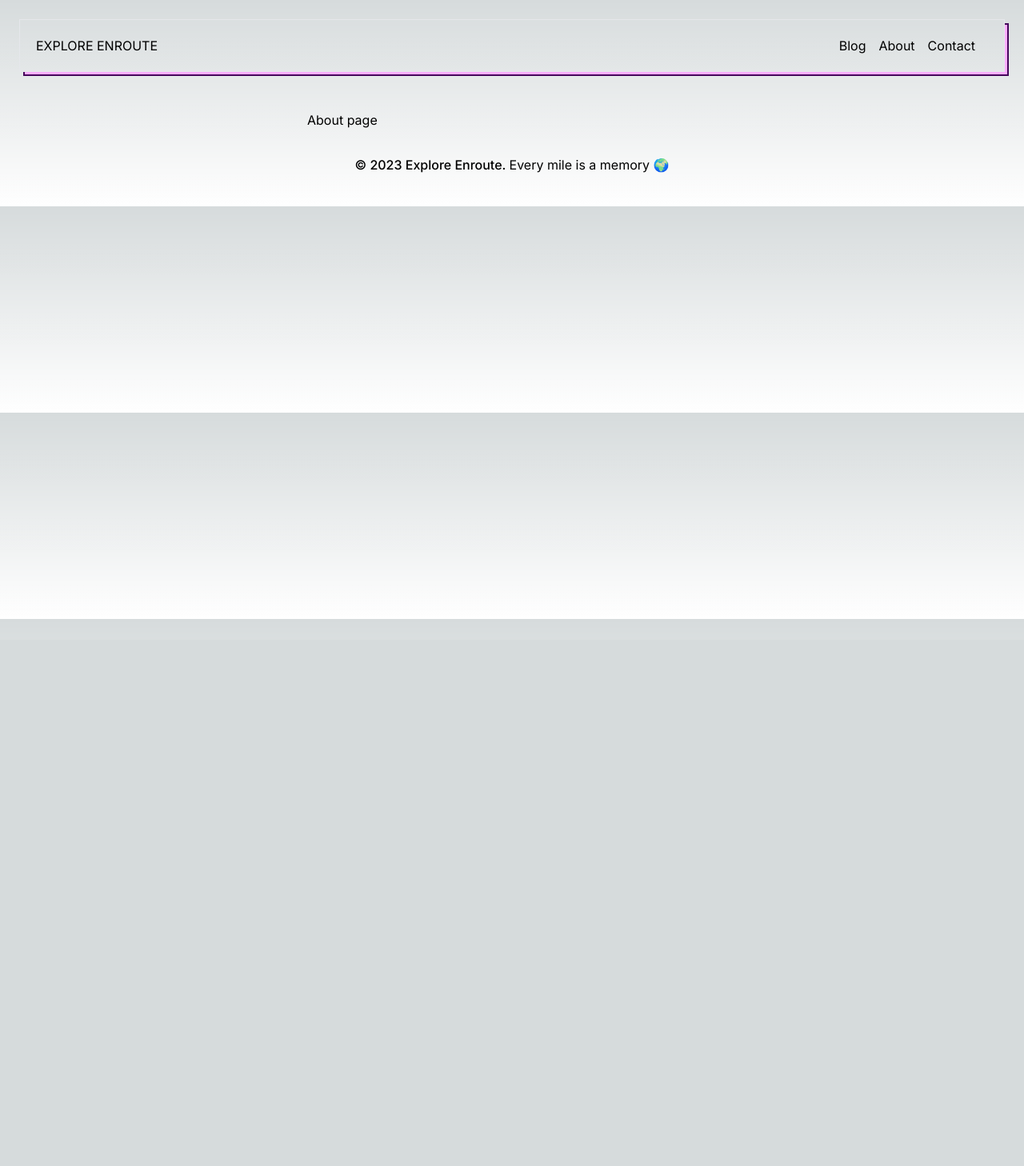
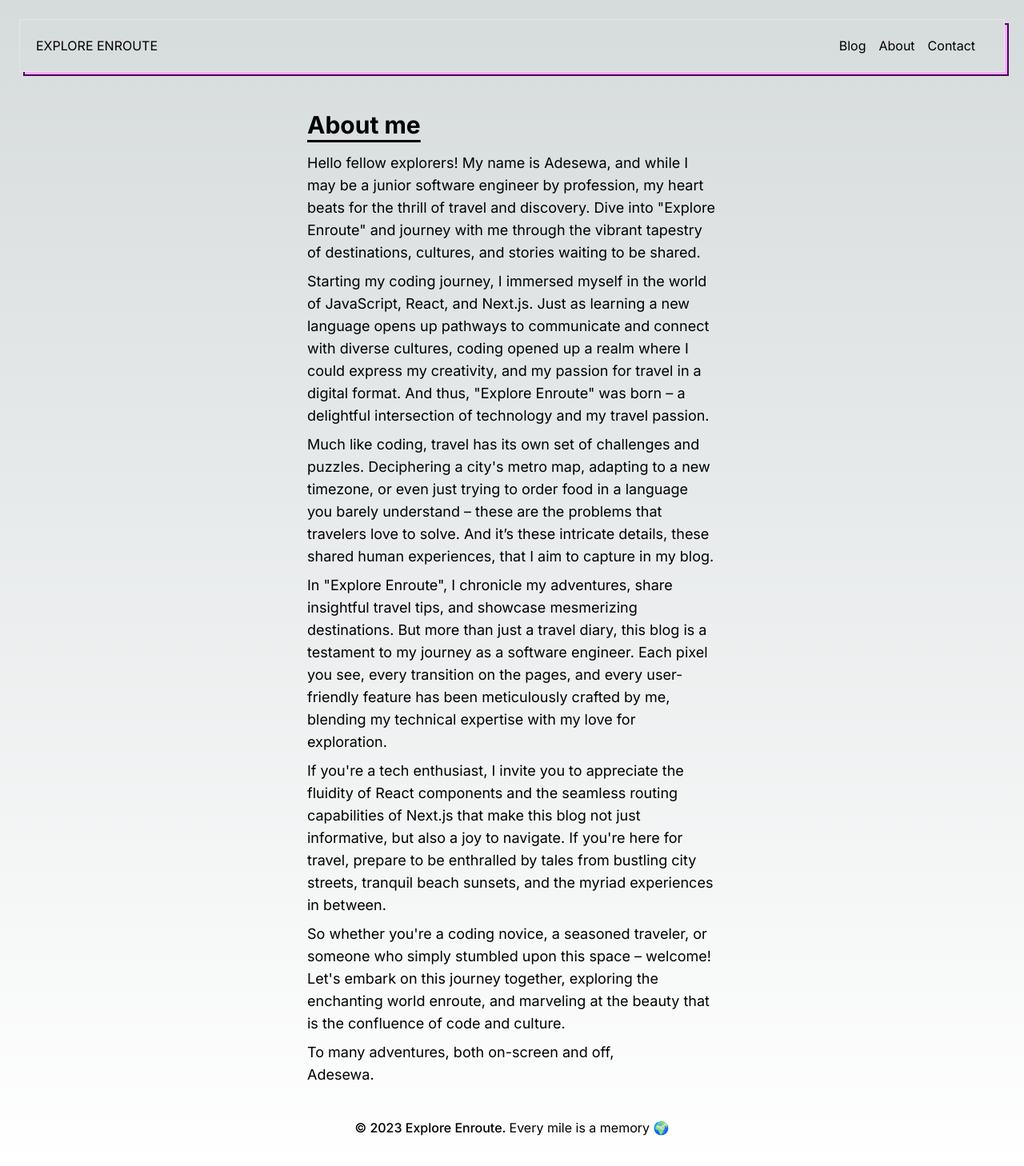
Before and after one commit to adesewa293/explore-enroute, a Next.js app: page /about in a window 1280 px wide. Shown: the top 1458 px of the page at 80% size. Before the commit the page ends 800 px from the top, so only its background shows below. Built offline with nearby package versions, Linux system fonts and the light colour scheme.

Commit message:
add about me page

```diff
--- a/src/app/about/page.tsx
+++ b/src/app/about/page.tsx
@@ -1,5 +1,63 @@
 export default function AboutPage() {
   return (
-    <div>About page</div>
-  )
+    <div>
+      <h2 className="text-3xl font-bold mb-4 underline underline-offset-8">
+        About me
+      </h2>
+      <p className="mb-2 text-lg">
+        Hello fellow explorers! My name is Adesewa, and while I may be a junior
+        software engineer by profession, my heart beats for the thrill of travel
+        and discovery. Dive into "Explore Enroute" and journey with me through
+        the vibrant tapestry of destinations, cultures, and stories waiting to
+        be shared.
+      </p>
+      <p className="mb-2 text-lg">
+        Starting my coding journey, I immersed myself in the world of
+        JavaScript, React, and Next.js. Just as learning a new language opens up
+        pathways to communicate and connect with diverse cultures, coding opened
+        up a realm where I could express my creativity, and my passion for
+        travel in a digital format. And thus, "Explore Enroute" was born – a
+        delightful intersection of technology and my travel passion.
+      </p>
+
+      <p className="mb-2 text-lg">
+        Much like coding, travel has its own set of challenges and puzzles.
+        Deciphering a city's metro map, adapting to a new timezone, or even just
+        trying to order food in a language you barely understand – these are the
+        problems that travelers love to solve. And it’s these intricate details,
+        these shared human experiences, that I aim to capture in my blog.
+      </p>
+
+      <p className="mb-2 text-lg">
+        In "Explore Enroute", I chronicle my adventures, share insightful travel
+        tips, and showcase mesmerizing destinations. But more than just a travel
+        diary, this blog is a testament to my journey as a software engineer.
+        Each pixel you see, every transition on the pages, and every
+        user-friendly feature has been meticulously crafted by me, blending my
+        technical expertise with my love for exploration.
+      </p>
+
+      <p className="mb-2 text-lg">
+        If you're a tech enthusiast, I invite you to appreciate the fluidity of
+        React components and the seamless routing capabilities of Next.js that
+        make this blog not just informative, but also a joy to navigate. If
+        you're here for travel, prepare to be enthralled by tales from bustling
+        city streets, tranquil beach sunsets, and the myriad experiences in
+        between.
+      </p>
+
+      <p className="mb-2 text-lg">
+        So whether you're a coding novice, a seasoned traveler, or someone who
+        simply stumbled upon this space – welcome! Let's embark on this journey
+        together, exploring the enchanting world enroute, and marveling at the
+        beauty that is the confluence of code and culture.
+      </p>
+
+      <p className="mb-2 text-lg">
+        To many adventures, both on-screen and off,
+        <br />
+        Adesewa.
+      </p>
+    </div>
+  );
 }
```
